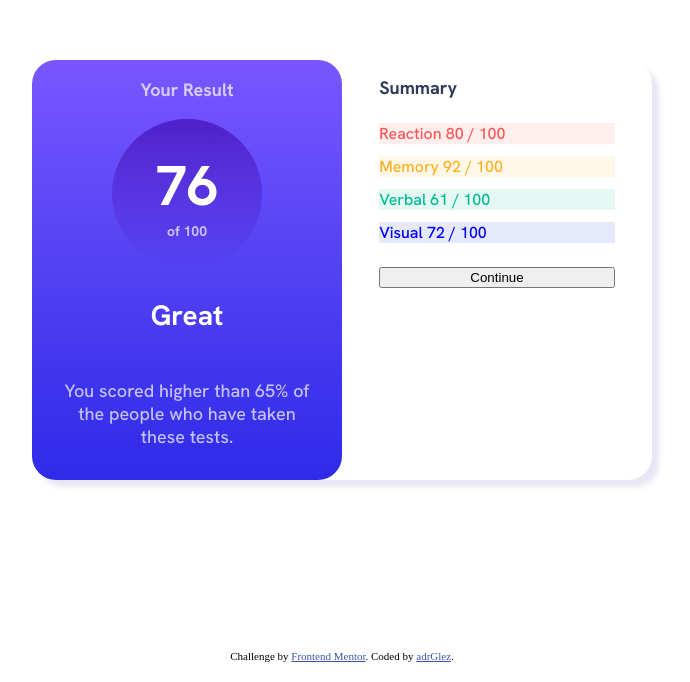
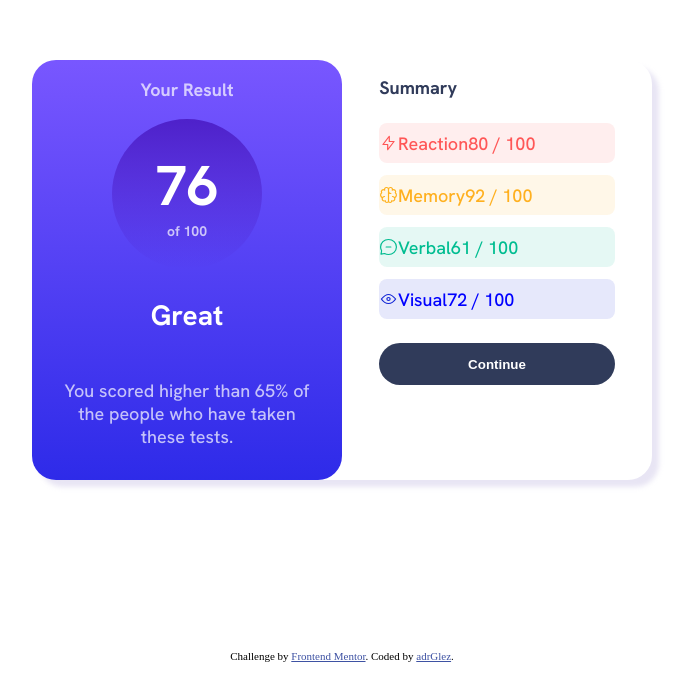
Before and after one commit to adrGlez/Frontend-Mentor-Challenges, a plain HTML site: page results-summary-component-main/index.html in a window 1280 px wide. Shown: the part 118-800 px from the top of the page, without its empty margins (298-988 px from the left). Drawn offline with Linux system fonts and the light colour scheme.

Commit message:
keep going

```diff
--- a/results-summary-component-main/index.html
+++ b/results-summary-component-main/index.html
@@ -40,20 +40,24 @@
         <p class="summary">Summary</p>
         <div class="stats">
           <div class="reaction">
-            Reaction
-            80 / 100
+            <img src="./assets/images/icon-reaction.svg">
+            <p class="title-stat">Reaction</p>
+            <p class="grade-stat"><span class="grade">80</span> / 100</p>
           </div>
           <div class="memory">
-            Memory
-            92 / 100
+            <img src="./assets/images/icon-memory.svg">
+            <p class="title-stat">Memory</p>
+            <p class="grade-stat"><span class="grade">92</span> / 100</p>
           </div>
           <div class="verbal">
-            Verbal
-            61 / 100
+            <img src="./assets/images/icon-verbal.svg">
+            <p class="title-stat">Verbal</p>
+            <p class="grade-stat"><span class="grade">61</span> / 100</p>
           </div>
           <div class="visual">
-            Visual
-            72 / 100
+            <img src="./assets/images/icon-visual.svg">
+            <p class="title-stat">Visual</p>
+            <p class="grade-stat"><span class="grade">72</span> / 100</p>
           </div>
         </div>
         <button type="button">Continue</button>
--- a/results-summary-component-main/style.css
+++ b/results-summary-component-main/style.css
@@ -113,22 +113,51 @@ p {
     gap: 12px;
 }
 
+img {
+    width: 8%;
+}
+
 .reaction {
+    display: flex;
+    align-items: center;
     background-color: hsla(0, 100%, 67%, 0.1);
     color: var(--red);
+    height: 40px;
+    border-radius: 8px;
 }
 
 .memory {
+    display: flex;
+    align-items: center;
     background-color: hsl(39, 100%, 56%, 0.1);
     color: var(--orange);
+    height: 40px;
+    border-radius: 8px;
 }
 
 .verbal {
+    display: flex;
+    align-items: center;
     background-color: hsl(166, 100%, 37%, 0.1);
     color: var(--green);
+    height: 40px;
+    border-radius: 8px;
 }
 
 .visual {
+    display: flex;
+    align-items: center;
     background-color: hsl(234, 85%, 45%, 0.1);
     color: blue;
+    height: 40px;
+    border-radius: 8px;
 }
+
+button {
+    color: var(--neutral-white);
+    font-weight: bold;
+    background-color: var(--neutral-gray-blue);
+    height: 10%;
+    border: none;
+    border-radius: 25px;
+}
```
